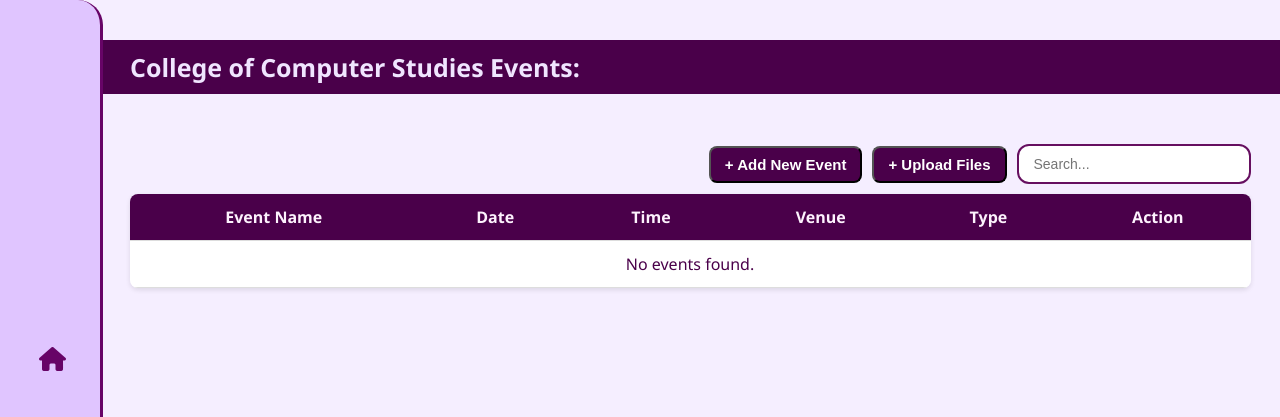
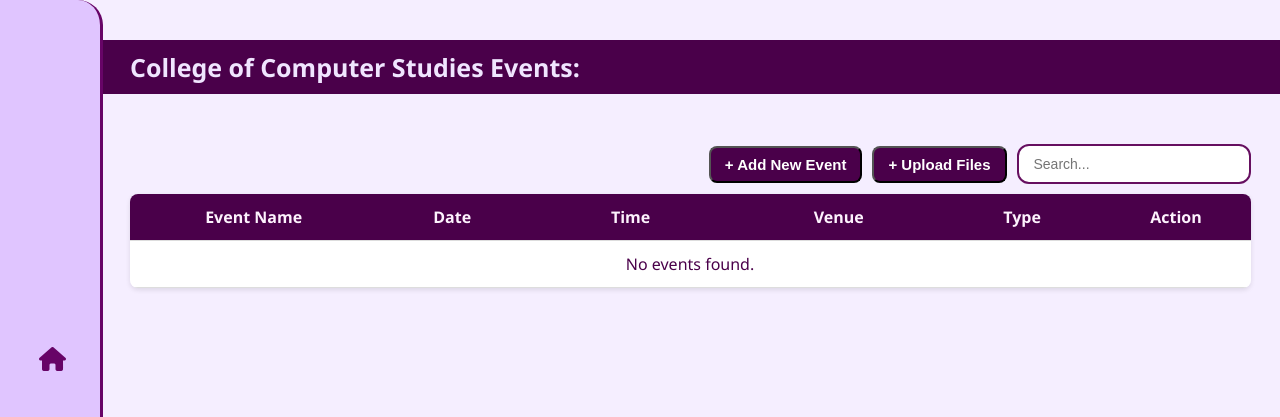
Before and after one commit to DavonGT/Event-IMS, a Django app: page /add-event/ in a window 1280 px wide. Shown: the top 417 px of the page. Run offline with Django 5.2, Linux system fonts and the light colour scheme; the visitor is signed in with stand-in values (Sample User, id 1); some libraries are stand-ins or nearby versions; some web fonts are replaced.

Commit message:
fix size table cells

```diff
--- a/core/static/core/css/style.css
+++ b/core/static/core/css/style.css
@@ -239,6 +239,45 @@ body {
     color: #007bff;
     text-decoration: none;
 }
+
+/* Set fixed widths for table columns */
+.events-table th:nth-child(1), /* Event Name */
+.events-table td:nth-child(1) {
+    width: 220px;
+    max-width: 220px;
+    overflow: hidden;
+    text-overflow: ellipsis;
+    white-space: nowrap;
+}
+
+.events-table th:nth-child(2), /* Date */
+.events-table td:nth-child(2) {
+    width: 120px;
+}
+
+.events-table th:nth-child(3), /* Time */
+.events-table td:nth-child(3) {
+    width: 180px;
+}
+
+.events-table th:nth-child(4), /* Venue */
+.events-table td:nth-child(4) {
+    width: 180px;
+    overflow: hidden;
+    text-overflow: ellipsis;
+    white-space: nowrap;
+}
+
+.events-table th:nth-child(5), /* Type */
+.events-table td:nth-child(5) {
+    width: 130px;
+}
+
+.events-table th:nth-child(6), /* Action */
+.events-table td:nth-child(6) {
+    width: 120px;
+}
+
 
 /* Responsive Layout */
 @media (max-width: 768px) {
```
